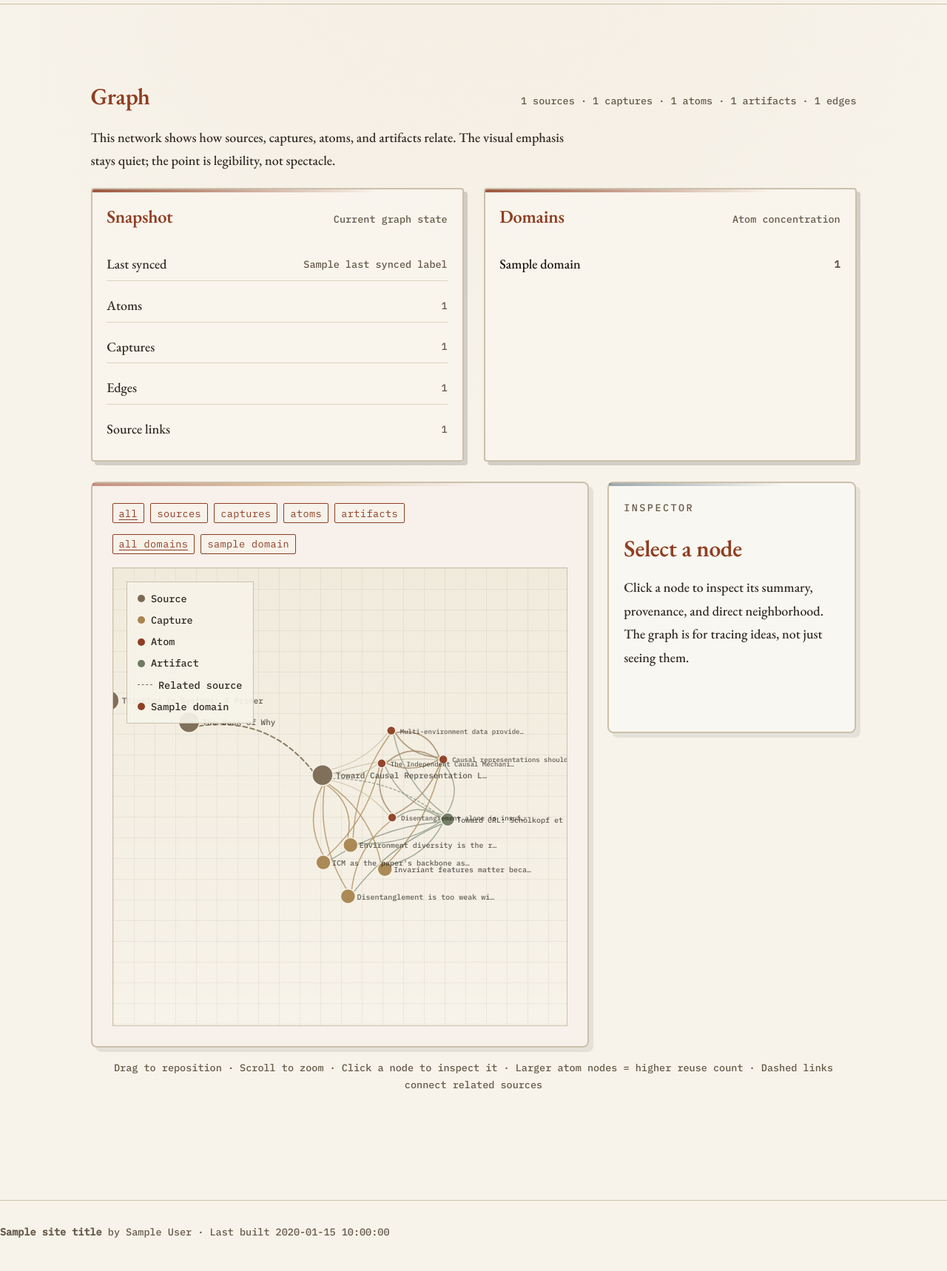
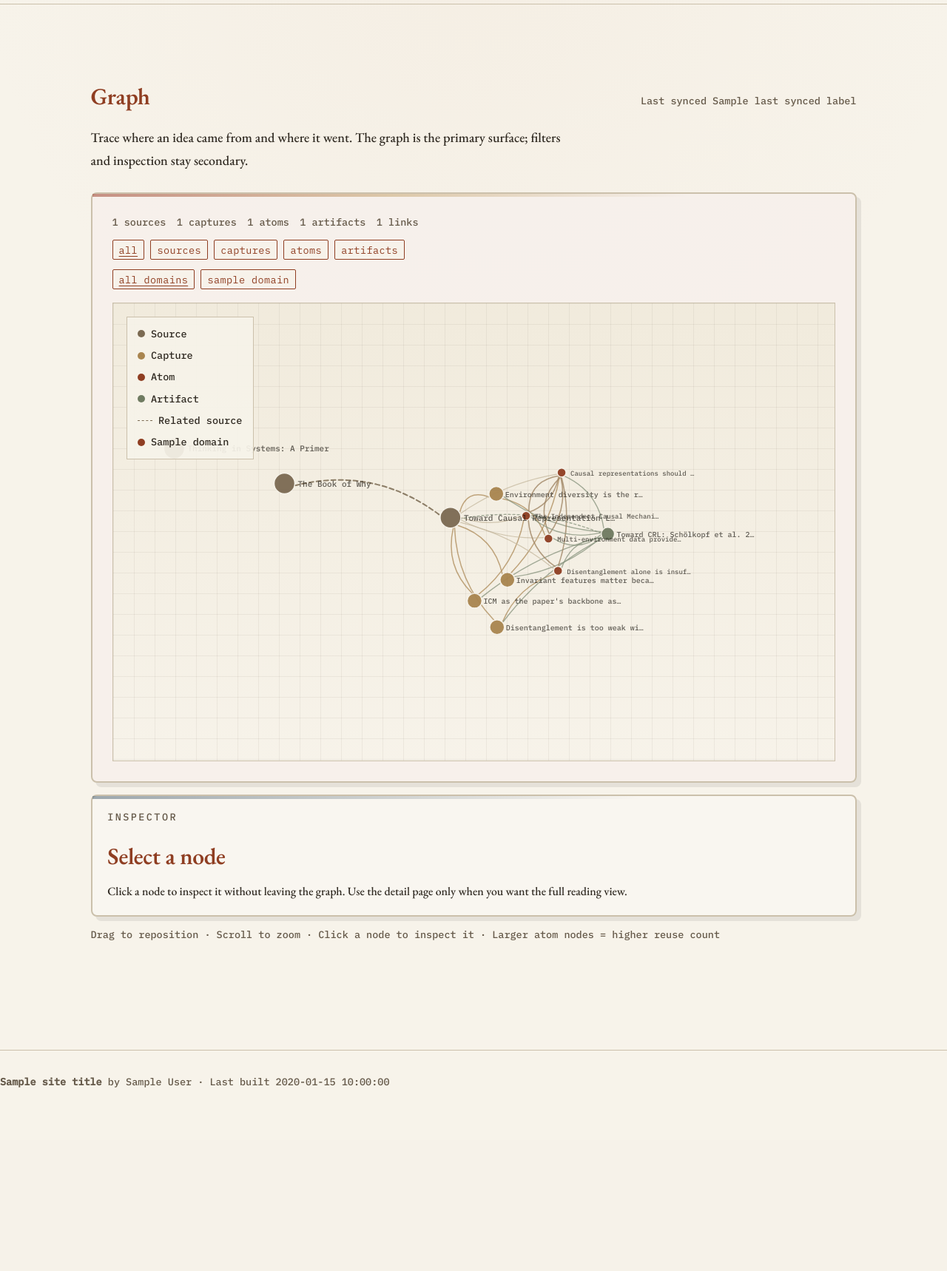
Before and after one commit to prabakaranc98/cognitive-ETL, a Python web app: template src/templates/graph.html in a window 1280 px wide. Shown: the part 84-1802 px from the top of the page at 74% size. After the commit the page ends 1554 px from the top, so only its background shows below. Run offline with Jinja, Linux system fonts and the light colour scheme; the template is opened without the code that fills it: most values are stand-ins (such as "Sample title", 1, 10 or a date in 2020).

Commit message:
Tweak graph layout and inspector UI
Simplify and compact the graph UI: switch the workspace to a single-column layout, reduce gaps, and adjust typography and spacing for toolbar, inspector, and notes. Add a new graph-toolbar__meta block (moved stats into the toolbar) and remove the snapshot/domains panels from the header to emphasize the graph stage. Introduce an id on the inspector and toggle an is-active class from JS when a node is selected/cleared; also update the inspector summary copy. Add CSS to hide inspector details when inactive and refine several small style tweaks (margins, line-height, text alignment) for improved legibility.

```diff
--- a/src/static/css/style.css
+++ b/src/static/css/style.css
@@ -1734,8 +1734,8 @@ pre {
 
 .graph-workspace {
   display: grid;
-  grid-template-columns: minmax(0, 1.5fr) minmax(280px, 0.75fr);
-  gap: 1.35rem;
+  grid-template-columns: 1fr;
+  gap: 0.9rem;
   margin-top: 1.5rem;
   align-items: start;
 }
@@ -1748,7 +1748,16 @@ pre {
 
 .graph-toolbar {
   display: grid;
-  gap: 0.8rem;
+  gap: 0.7rem;
+}
+
+.graph-toolbar__meta {
+  display: flex;
+  flex-wrap: wrap;
+  gap: 0.45rem 0.8rem;
+  color: var(--color-text-muted);
+  font-family: var(--font-mono);
+  font-size: var(--text-xs);
 }
 
 .graph-filter-group {
@@ -1765,16 +1774,16 @@ pre {
 
 .graph-inspector {
   display: grid;
-  gap: 0.9rem;
+  gap: 0.75rem;
   margin-bottom: 0;
-  position: sticky;
-  top: 1.2rem;
+  padding-top: 0.95rem;
 }
 
 .graph-inspector__summary {
   margin-bottom: 0;
   color: var(--color-text-secondary);
-  line-height: 1.75;
+  font-size: var(--text-sm);
+  line-height: 1.65;
 }
 
 .graph-inspector__meta,
@@ -1783,6 +1792,13 @@ pre {
   display: flex;
   flex-wrap: wrap;
   gap: 0.45rem 0.55rem;
+}
+
+.graph-inspector:not(.is-active) .graph-inspector__meta,
+.graph-inspector:not(.is-active) .graph-inspector__tags,
+.graph-inspector:not(.is-active) .graph-inspector__links,
+.graph-inspector:not(.is-active) .graph-inspector__actions {
+  display: none;
 }
 
 .graph-meta-pill {
@@ -1882,11 +1898,11 @@ pre {
 }
 
 .graph-note {
-  margin-top: 0.9rem;
-  color: var(--color-text-muted);
-  font-family: var(--font-mono);
-  font-size: var(--text-xs);
-  text-align: center;
+  margin-top: 0.7rem;
+  color: var(--color-text-muted);
+  font-family: var(--font-mono);
+  font-size: var(--text-xs);
+  text-align: left;
 }
 
 .site-footer {
--- a/src/static/js/app.js
+++ b/src/static/js/app.js
@@ -558,6 +558,7 @@ function renderForceGraph(container, graph, searchIndex) {
   const inspectorTags = document.getElementById('graph-inspector-tags');
   const inspectorLinks = document.getElementById('graph-inspector-links');
   const inspectorActions = document.getElementById('graph-inspector-actions');
+  const inspector = document.getElementById('graph-inspector');
 
   function resolveNodeId(value) {
     return typeof value === 'object' ? value.id : value;
@@ -607,6 +608,7 @@ function renderForceGraph(container, graph, searchIndex) {
 
     inspectorTitle.textContent = nodeData.label;
     inspectorSummary.textContent = buildGraphSummary(nodeData);
+    inspector?.classList.add('is-active');
 
     const metaBits = [
       `<span class="graph-meta-pill">${escapeHtml(nodeData.type)}</span>`,
@@ -637,11 +639,12 @@ function renderForceGraph(container, graph, searchIndex) {
       clearButton.addEventListener('click', () => {
         selectedId = null;
         inspectorTitle.textContent = 'Select a node';
-        inspectorSummary.textContent = 'Click a node to inspect its summary, provenance, and direct neighborhood. The graph is for tracing ideas, not just seeing them.';
+        inspectorSummary.textContent = 'Click a node to inspect it without leaving the graph. Use the detail page only when you want the full reading view.';
         inspectorMeta.innerHTML = '';
         inspectorTags.innerHTML = '';
         inspectorLinks.innerHTML = '';
         inspectorActions.innerHTML = '';
+        inspector?.classList.remove('is-active');
         refreshVisibility();
       });
     }
--- a/src/templates/graph.html
+++ b/src/templates/graph.html
@@ -18,60 +18,20 @@
     <section class="section">
       <div class="section__header">
         <h2 class="section__title">Graph</h2>
-        <span class="section__link">{{ stats.total_sources }} sources · {{ stats.total_captures }} captures · {{ stats.total_atoms }} atoms · {{ stats.total_artifacts }} artifacts · {{ graph_edge_count }} edges</span>
+        <span class="section__link">Last synced {{ last_synced_label }}</span>
       </div>
-      <p class="section__note">This network shows how sources, captures, atoms, and artifacts relate. The visual emphasis stays quiet; the point is legibility, not spectacle.</p>
-
-      <div class="insight-grid insight-grid--compact">
-        <article class="panel">
-          <div class="section__header section__header--compact">
-            <h3 class="section__title">Snapshot</h3>
-            <span class="section__link">Current graph state</span>
-          </div>
-          <div class="pipeline-list">
-            <div class="pipeline-list__item">
-              <span class="pipeline-list__label">Last synced</span>
-              <span class="pipeline-list__count">{{ last_synced_label }}</span>
-            </div>
-            <div class="pipeline-list__item">
-              <span class="pipeline-list__label">Atoms</span>
-              <span class="pipeline-list__count">{{ stats.total_atoms }}</span>
-            </div>
-            <div class="pipeline-list__item">
-              <span class="pipeline-list__label">Captures</span>
-              <span class="pipeline-list__count">{{ stats.total_captures }}</span>
-            </div>
-            <div class="pipeline-list__item">
-              <span class="pipeline-list__label">Edges</span>
-              <span class="pipeline-list__count">{{ graph_edge_count }}</span>
-            </div>
-            <div class="pipeline-list__item">
-              <span class="pipeline-list__label">Source links</span>
-              <span class="pipeline-list__count">{{ source_relation_count }}</span>
-            </div>
-          </div>
-        </article>
-        <article class="panel">
-          <div class="section__header section__header--compact">
-            <h3 class="section__title">Domains</h3>
-            <span class="section__link">Atom concentration</span>
-          </div>
-          {% if domain_summary %}
-          <div class="domain-list">
-            {% for domain in domain_summary[:5] %}
-            <div class="domain-list__item">
-              <span>{{ domain.name }}</span>
-              <strong>{{ domain.count }}</strong>
-            </div>
-            {% endfor %}
-          </div>
-          {% endif %}
-        </article>
-      </div>
+      <p class="section__note">Trace where an idea came from and where it went. The graph is the primary surface; filters and inspection stay secondary.</p>
 
       <div class="graph-workspace">
         <section class="graph-stage section-shell section-shell--feature">
           <div class="graph-toolbar">
+            <div class="graph-toolbar__meta">
+              <span>{{ stats.total_sources }} sources</span>
+              <span>{{ stats.total_captures }} captures</span>
+              <span>{{ stats.total_atoms }} atoms</span>
+              <span>{{ stats.total_artifacts }} artifacts</span>
+              <span>{{ graph_edge_count }} links</span>
+            </div>
             <div class="graph-filter-group" aria-label="Filter by type">
               <button class="filter-btn active" type="button" data-graph-filter-group="type" data-graph-filter-value="all" aria-pressed="true">All</button>
               <button class="filter-btn" type="button" data-graph-filter-group="type" data-graph-filter-value="source" aria-pressed="false">Sources</button>
@@ -121,10 +81,10 @@
           </div>
         </section>
 
-        <aside class="graph-inspector section-shell section-shell--rail section-shell--system">
+        <aside class="graph-inspector section-shell section-shell--rail section-shell--system" id="graph-inspector">
           <p class="spotlight-card__eyebrow">Inspector</p>
           <h2 class="section__title" id="graph-inspector-title">Select a node</h2>
-          <p class="graph-inspector__summary" id="graph-inspector-summary">Click a node to inspect its summary, provenance, and direct neighborhood. The graph is for tracing ideas, not just seeing them.</p>
+          <p class="graph-inspector__summary" id="graph-inspector-summary">Click a node to inspect it without leaving the graph. Use the detail page only when you want the full reading view.</p>
           <div class="graph-inspector__meta" id="graph-inspector-meta"></div>
           <div class="graph-inspector__tags" id="graph-inspector-tags"></div>
           <div class="graph-inspector__links" id="graph-inspector-links"></div>
@@ -133,7 +93,7 @@
       </div>
 
       <p class="graph-note">
-        Drag to reposition · Scroll to zoom · Click a node to inspect it · Larger atom nodes = higher reuse count · Dashed links connect related sources
+        Drag to reposition · Scroll to zoom · Click a node to inspect it · Larger atom nodes = higher reuse count
       </p>
     </section>
 
```
